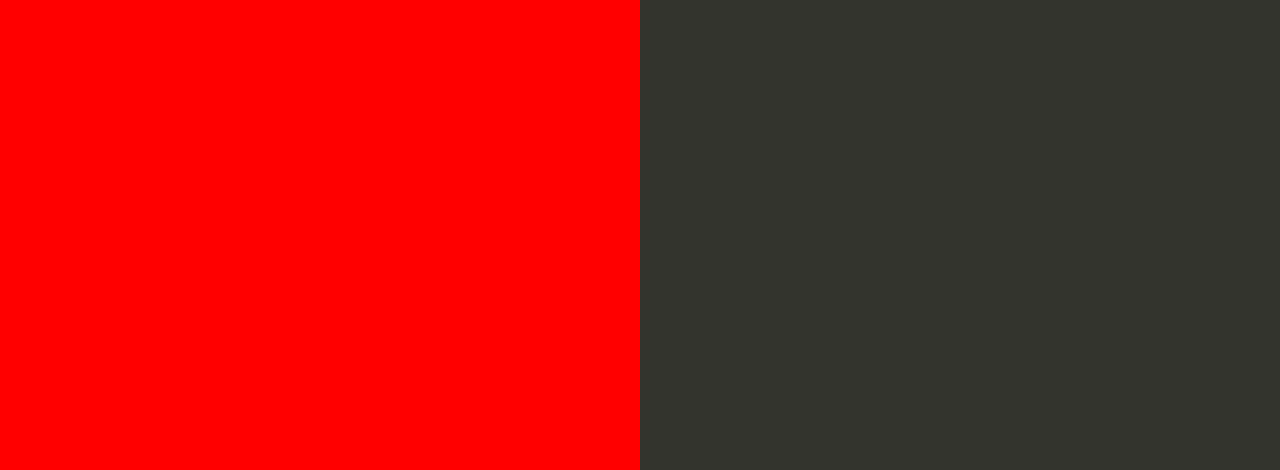
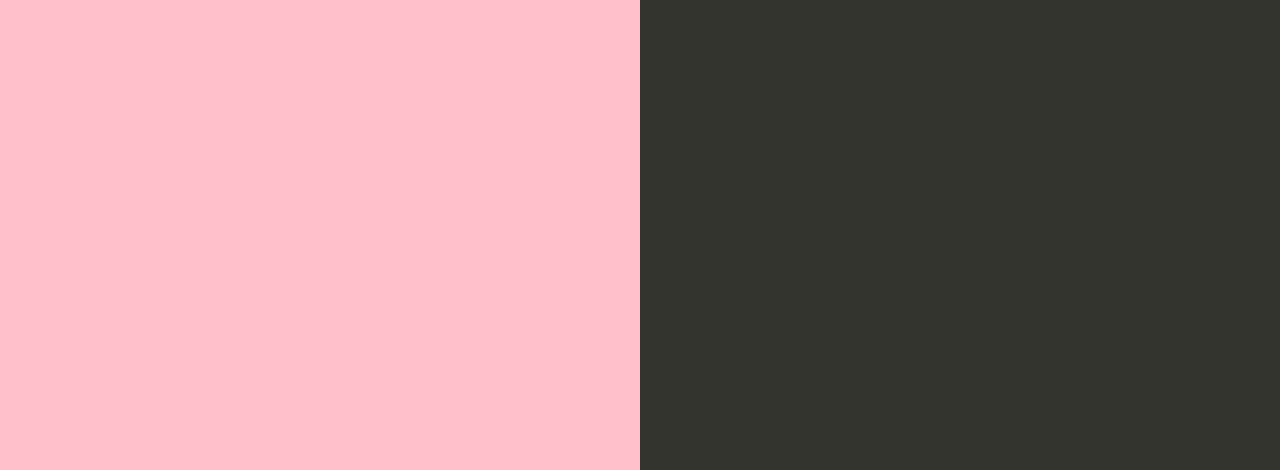
Before and after one commit to MadhavKatta/NewProject_AWS, a website: page index.html in a window 1280 px wide. Shown: the part 330-800 px from the top of the page. Drawn offline with Linux system fonts and the light colour scheme.

Commit message:
Update index.html

```diff
--- a/index.html
+++ b/index.html
@@ -35,7 +35,7 @@
 
         text-align: right;
         padding-top: 11em;
-        background-color: Red;
+        background-color: Pink;
 
       }
       .textColumn p {
```
